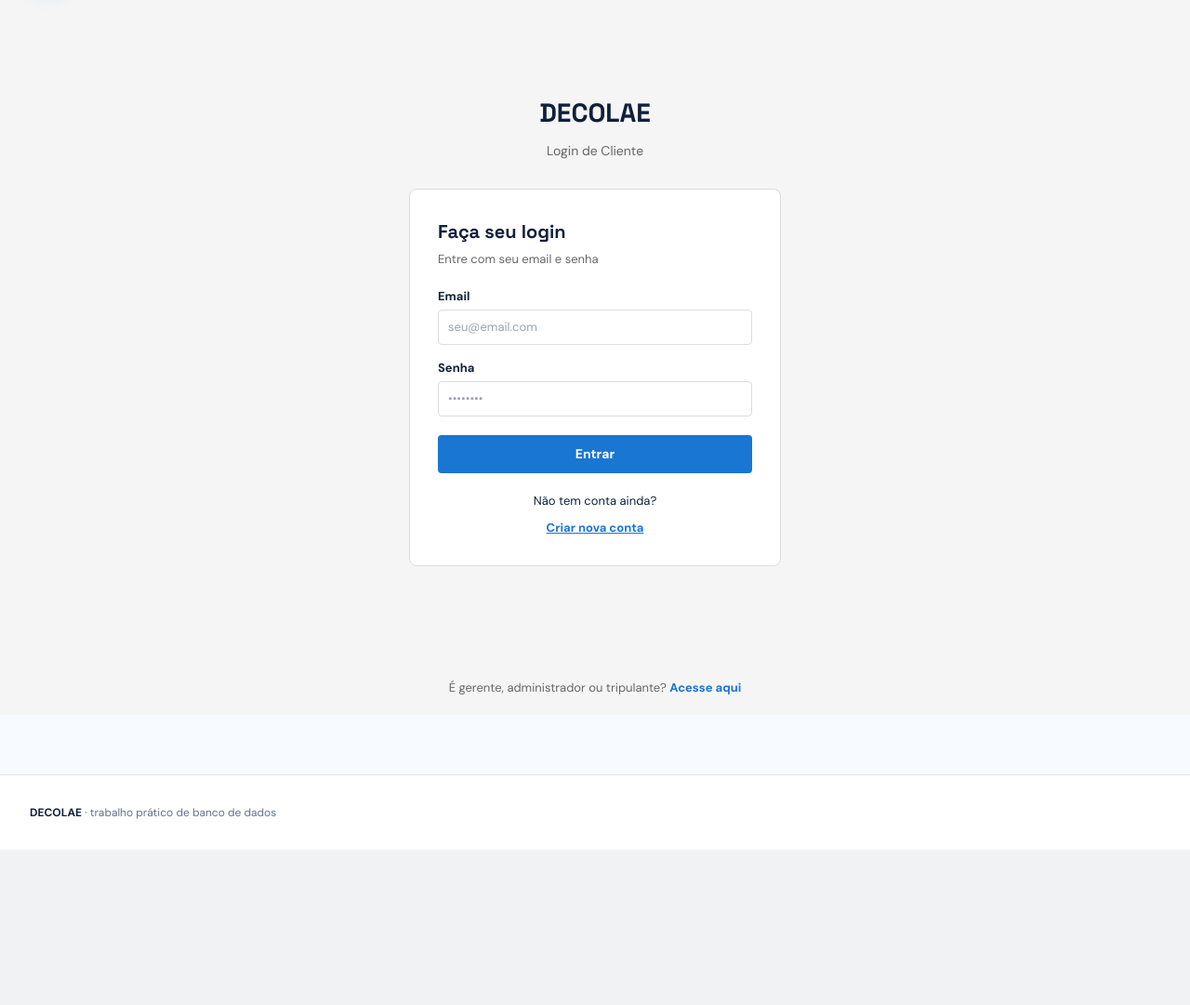
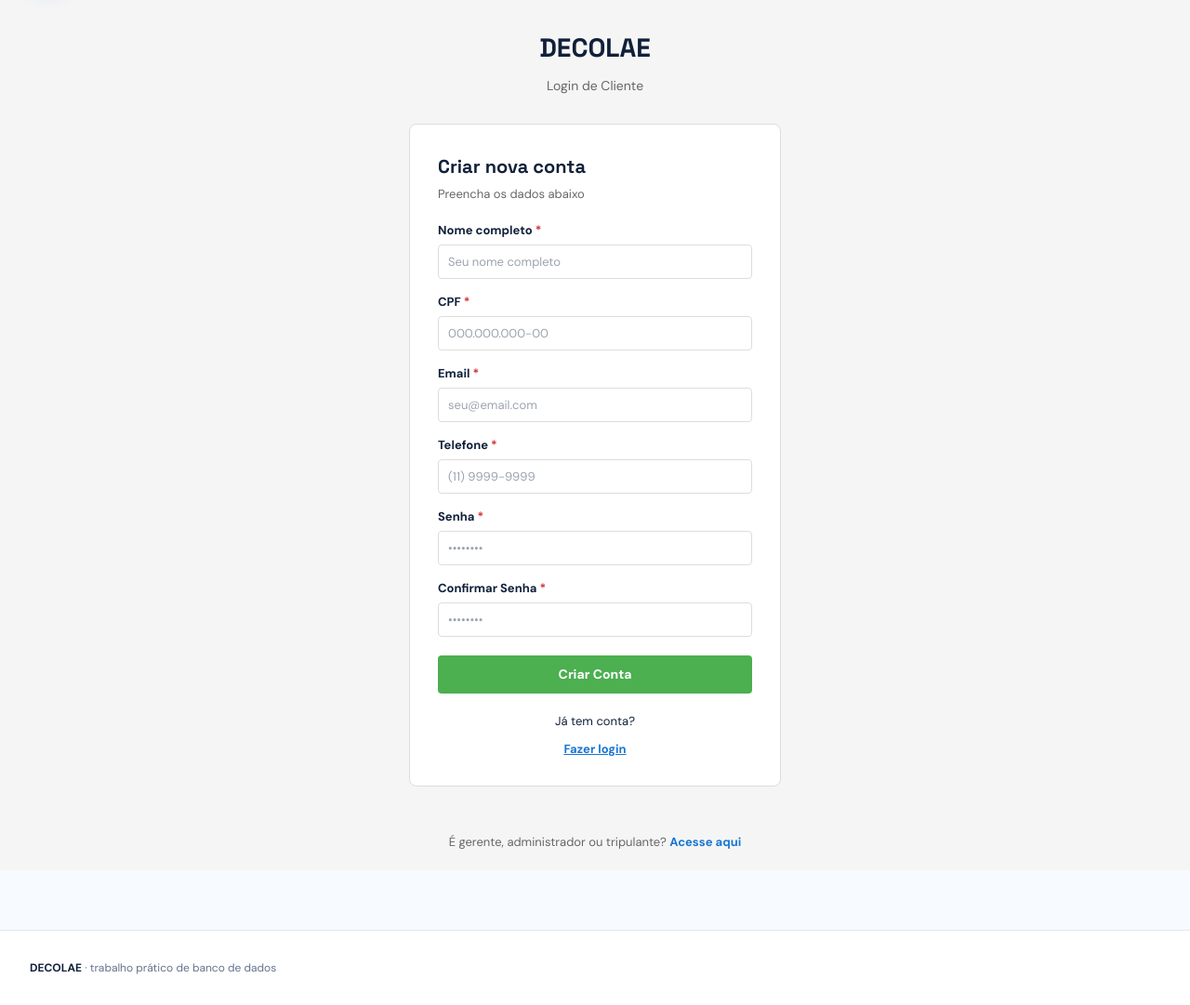
Before and after one commit to ricardotimamede-collab/decolae2, a PHP site: page /login-cliente.php?modo=cadastro in a window 1280 px wide. Shown: the part 74-1155 px from the top of the page at 93% size. Before the commit the page ends 988 px from the top, so only its background shows below. Run offline with PHP 8.4, Linux system fonts and the light colour scheme; some libraries are stand-ins or nearby versions.

Commit message:
Corrige cadastro de cliente e adiciona asterisco nos campos obrigatórios

```diff
--- a/assets/css/app.css
+++ b/assets/css/app.css
@@ -1049,6 +1049,11 @@ h3,
     font-weight: bold;
 }
 
+.campo-login-form:has(:required) .rotulo-login::after {
+    content: " *";
+    color: #d32f2f;
+}
+
 .entrada-login {
     width: 100%;
     box-sizing: border-box;
--- a/includes/layout.php
+++ b/includes/layout.php
@@ -72,7 +72,7 @@ function renderizar_cabecalho(string $titulo, ?array $usuario = null): void
     <link href="https://fonts.googleapis.com/css2?family=DM+Sans:wght@400;500;600;700&family=Space+Grotesk:wght@500;600;700&display=swap" rel="stylesheet">
 
     <!-- Os estilos próprios do projeto ficam neste arquivo. -->
-    <link rel="stylesheet" href="assets/css/app.css">
+    <link rel="stylesheet" href="assets/css/app.css?v=<?= filemtime(__DIR__ . '/../assets/css/app.css') ?>">
 </head>
 <body class="bg-[#f7faff] text-ink antialiased">
 
--- a/login-cliente.php
+++ b/login-cliente.php
@@ -15,6 +15,10 @@ require_once __DIR__ . '/includes/layout.php';
 $mensagem_erro = null;
 $mensagem_sucesso = null;
 $modo_atual = 'login'; // A tela começa no login e também permite criar uma conta.
+
+if (!eh_post() && ($_GET['modo'] ?? '') === 'cadastro') {
+    $modo_atual = 'cadastro';
+}
 
 // Aqui a gente identifica se a pessoa está entrando ou criando uma conta.
 if (eh_post()) {
@@ -91,6 +95,55 @@ if (eh_post()) {
                 throw new InvalidArgumentException('As senhas não coincidem.');
             }
 
+            $comando = $conexao_pdo->prepare('SELECT email, senha FROM usuario WHERE cpf = ?');
+            $comando->execute([$cpf]);
+            $conta_existente = $comando->fetch();
+
+            if ($telefone !== '') {
+                $comando = $conexao_pdo->prepare('SELECT 1 FROM cliente WHERE telefone = ? AND cpf <> ?');
+                $comando->execute([$telefone, $cpf]);
+                if ($comando->fetchColumn()) {
+                    throw new InvalidArgumentException('Este telefone já está cadastrado.');
+                }
+            }
+
+            if ($conta_existente) {
+                // Quem já tem conta (por exemplo, como tripulante) só ganha o perfil de cliente.
+                if (verificar_perfil_login_existe($conexao_pdo, $cpf, 'cliente')) {
+                    throw new InvalidArgumentException('Este CPF já está cadastrado.');
+                }
+
+                if (
+                    strcasecmp($conta_existente['email'], $email) !== 0
+                    || !password_verify($senha, $conta_existente['senha'])
+                ) {
+                    throw new InvalidArgumentException(
+                        'Este CPF já está cadastrado. Use o email e a senha da sua conta.'
+                    );
+                }
+
+                $comando_cliente = $conexao_pdo->prepare(
+                    'INSERT INTO cliente (cpf, telefone) VALUES (?, ?)'
+                );
+                $comando_cliente->execute([$cpf, $telefone]);
+
+                log_action(
+                    $conexao_pdo,
+                    'PERFIL_CLIENTE_ATIVADO',
+                    'Usuário existente ativou o perfil de cliente.',
+                    'usuario:' . $cpf,
+                    $cpf
+                );
+
+                $mensagem_sucesso = 'Perfil de cliente ativado! Agora você também pode entrar como cliente.';
+                $modo_atual = 'login';
+            } else {
+                $comando = $conexao_pdo->prepare('SELECT 1 FROM usuario WHERE email = ?');
+                $comando->execute([$email]);
+                if ($comando->fetchColumn()) {
+                    throw new InvalidArgumentException('Este email já está em uso.');
+                }
+
                 // A transação mantém os dados da conta e do cliente sincronizados.
                 $conexao_pdo->beginTransaction();
 
@@ -129,6 +182,7 @@ if (eh_post()) {
                 } catch (Throwable $excecao) {
                     $conexao_pdo->rollBack();
                     throw $excecao;
+                }
             }
         }
     } catch (Throwable $excecao) {
@@ -201,13 +255,9 @@ renderizar_cabecalho('Login - Cliente', null);
 
                 <div class="alternar-modo-login">
                     <p class="alternar-modo-login-texto">Não tem conta ainda?</p>
-                    <form method="post" class="formulario-em-linha">
-                        <input type="hidden" name="token_csrf" value="<?= esc(obter_token_csrf()) ?>">
-                        <input type="hidden" name="modo" value="cadastro">
-                        <button class="link-botao-login" type="submit">
+                    <a class="link-botao-login" href="login-cliente.php?modo=cadastro">
                         Criar nova conta
-                        </button>
-                    </form>
+                    </a>
                 </div>
 
             <?php else: ?>
@@ -296,13 +346,9 @@ renderizar_cabecalho('Login - Cliente', null);
 
                 <div class="alternar-modo-login">
                     <p class="alternar-modo-login-texto">Já tem conta?</p>
-                    <form method="post" class="formulario-em-linha">
-                        <input type="hidden" name="token_csrf" value="<?= esc(obter_token_csrf()) ?>">
-                        <input type="hidden" name="modo" value="login">
-                        <button class="link-botao-login" type="submit">
+                    <a class="link-botao-login" href="login-cliente.php">
                         Fazer login
-                        </button>
-                    </form>
+                    </a>
                 </div>
 
             <?php endif; ?>
```
Lines whose indentation alone changed are shown as unchanged.
